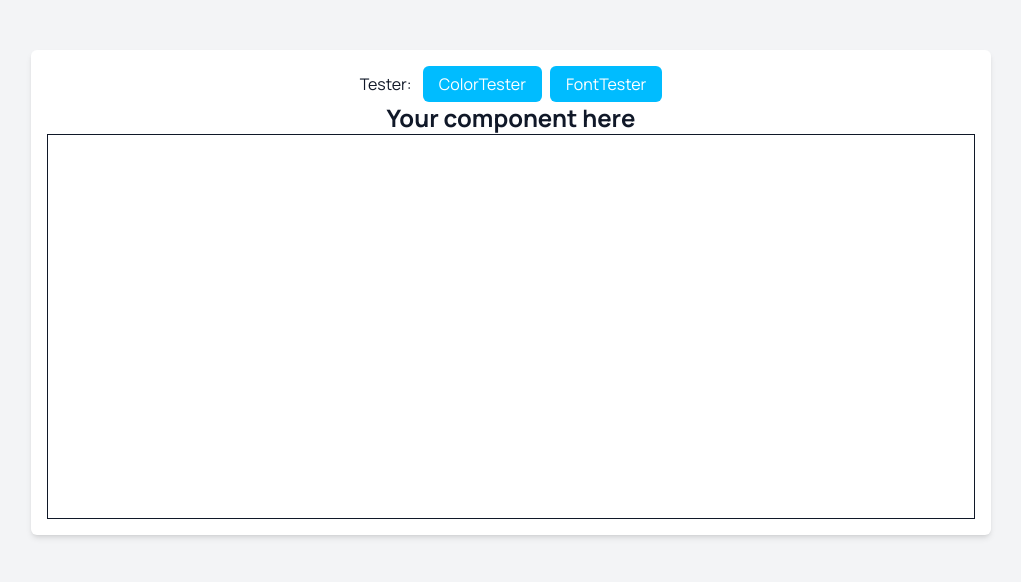
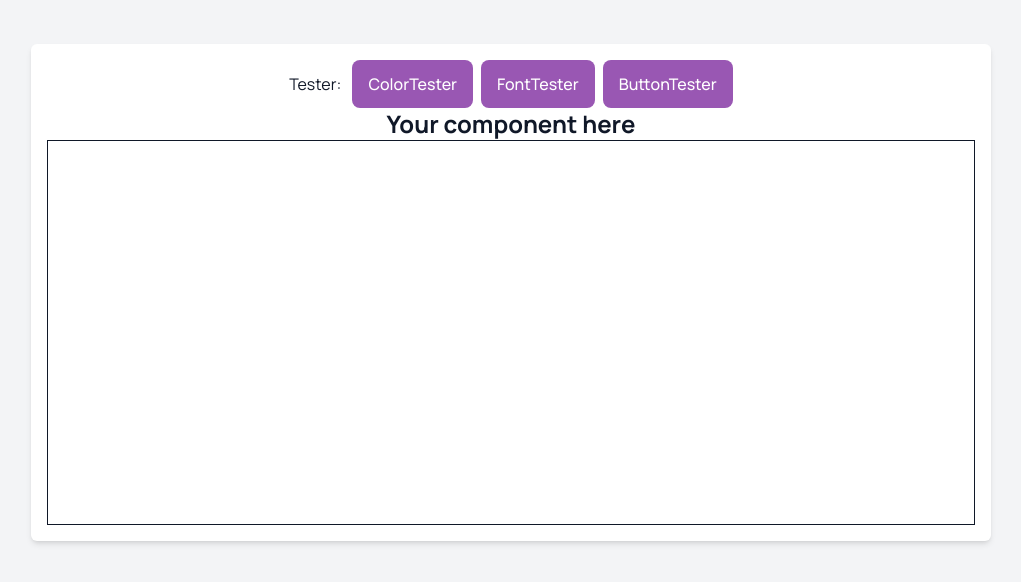
Before and after one commit to Marowota/structura-steel-fe, a Next.js app: page /component-tester in a window 1280 px wide. Shown: the part 108-690 px from the top of the page, without its empty margins (129-1150 px from the left). Built offline with nearby package versions, Linux system fonts and the light colour scheme.

Commit message:
add button and fix UI

```diff
--- a/src/app/component-tester/page.tsx
+++ b/src/app/component-tester/page.tsx
@@ -1,12 +1,15 @@
 "use client";
 import { useRef, useState } from "react";
-import ColorTester from "./tester/color-tester";
-import FontTester from "./tester/font-tester";
-import { Button } from "@/components/Elements";
+import { Button } from "@/components/elements";
+import {
+  ButtonTester,
+  ColorTester,
+  FontTester,
+} from "@/app/component-tester/tester";
 
 export default function ComponentTesterBase() {
   const [tester, setTester] = useState(<></>);
-  const testerList = useRef([ColorTester, FontTester]);
+  const testerList = useRef([ColorTester, FontTester, ButtonTester]);
 
   return (
     <div className="flex min-h-screen items-center justify-center bg-gray-100">
--- /dev/null
+++ b/src/app/component-tester/tester/button-tester.tsx
@@ -0,0 +1,55 @@
+import { Button } from "@/components/elements";
+
+export function ButtonTester() {
+  return (
+    <>
+      <div className="flex flex-col gap-4 p-4">
+        <div className="flex gap-2">
+          <Button variant={"primary"} size={"lg"}>
+            Primary Large
+          </Button>
+          <Button variant={"primary"} size={"md"}>
+            Primary Medium
+          </Button>
+          <Button variant={"primary"} size={"sm"}>
+            Primary Small
+          </Button>
+        </div>
+        <div className="flex gap-2">
+          <Button variant={"secondary"} size={"lg"}>
+            Secondary Large
+          </Button>
+          <Button variant={"secondary"} size={"md"}>
+            Secondary Medium
+          </Button>
+          <Button variant={"secondary"} size={"sm"}>
+            Secondary Small
+          </Button>
+        </div>
+
+        <div className="flex gap-2">
+          <Button variant={"tertiary"} size={"lg"}>
+            Tertiary Large
+          </Button>
+          <Button variant={"tertiary"} size={"md"}>
+            Tertiary Medium
+          </Button>
+          <Button variant={"tertiary"} size={"sm"}>
+            Tertiary Small
+          </Button>
+        </div>
+        <div className="flex gap-2">
+          <Button variant={"destructive"} size={"lg"}>
+            Danger Large
+          </Button>
+          <Button variant={"destructive"} size={"md"}>
+            Danger Medium
+          </Button>
+          <Button variant={"destructive"} size={"sm"}>
+            Danger Small
+          </Button>
+        </div>
+      </div>
+    </>
+  );
+}
--- a/src/app/component-tester/tester/color-tester.tsx
+++ b/src/app/component-tester/tester/color-tester.tsx
@@ -1,4 +1,4 @@
-export default function ColorTester() {
+export function ColorTester() {
   return (
     <>
       <div className="bg-brand-50">Brand 50</div>
--- a/src/app/component-tester/tester/font-tester.tsx
+++ b/src/app/component-tester/tester/font-tester.tsx
@@ -1,4 +1,4 @@
-export default function FontTester() {
+export function FontTester() {
   return (
     <>
       <div className="text-headline-2xl-regular">
--- a/src/app/component-tester/tester/index.ts
+++ b/src/app/component-tester/tester/index.ts
@@ -1,2 +1,3 @@
+export * from "./color-tester";
 export * from "./font-tester";
-export * from "./color-tester";
+export * from "./button-tester";
--- a/src/app/page.tsx
+++ b/src/app/page.tsx
@@ -1,4 +1,4 @@
-import LoginForm from "@/components/Composition/Login/login";
+import LoginForm from "@/components/composition/Login/login";
 
 export default function Home() {
   return (
--- a/src/components/Composition/Login/login.tsx
+++ b/src/components/Composition/Login/login.tsx
@@ -1,5 +1,5 @@
 "use client";
-import { Button, Input } from "@/components/Elements";
+import { Button, Input } from "@/components/elements";
 import Image from "next/image";
 import { useForm, SubmitHandler } from "react-hook-form";
 
--- a/src/components/Elements/button.tsx
+++ b/src/components/Elements/button.tsx
@@ -4,46 +4,62 @@ import { cva, type VariantProps } from "class-variance-authority";
 
 import { cn } from "@/lib/utils";
 
-const buttonVariants = cva(
-  "inline-flex items-center justify-center gap-2 whitespace-nowrap rounded-md ",
-  {
+const buttonVariants = cva("rounded-lg cursor-pointer w-fit h-fit", {
   variants: {
     variant: {
-        default: "",
-        destructive: "bg-destructive  shadow-sm hover:bg-destructive/90",
-        outline: "border border-input bg-background shadow-sm hover:bg-accent ",
-        secondary: "bg-secondary  shadow-sm hover:bg-secondary/80",
-        ghost: "hover:bg-accent ",
-        link: " underline-offset-4 hover:underline",
+      primary:
+        "bg-brand-600 hover:bg-brand-800 active:bg-brand-600 active:ring-brand-200 text-white active:ring-2 disabled:bg-neutral-200 disabled:text-white",
+      secondary:
+        "bg-white text-neutral-700 ring ring-neutral-200 hover:bg-neutral-100 active:bg-white active:ring-2 active:ring-neutral-200 disabled:bg-neutral-200 disabled:text-white",
+      tertiary:
+        "bg-white text-neutral-700 hover:bg-neutral-100 active:bg-white disabled:bg-neutral-200 disabled:text-white",
+      destructive:
+        "bg-error-600 hover:bg-error-800 active:bg-error-600 active:ring-error-500 text-white active:ring-2 disabled:bg-neutral-200 disabled:text-white",
     },
     size: {
-        default: "h-9 px-4 py-2",
-        sm: "h-8 rounded-md px-3 ",
-        lg: "h-10 rounded-md px-8",
-        icon: "h-9 w-9",
+      lg: "!text-md-medium min-h-12 px-4 py-3",
+      md: "!text-md-medium min-h-10 px-3 py-2",
+      sm: "!text-sm-medium min-h-9 px-3 py-2",
     },
   },
   defaultVariants: {
-      variant: "default",
-      size: "default",
+    variant: "primary",
+    size: "lg",
+  },
+});
+
+const buttonLinkVariants = cva("", {
+  variants: {
+    variant: {
+      primary: "text-brand-700",
+      secondary: "text-neutral-700",
+      tertiary: "text-neutral-700",
+      destructive: "text-error-700",
+    },
+    size: {
+      lg: "!text-lg-semibold",
+      md: "!text-md-semibold",
+      sm: "!text-sm-semibold",
     },
   },
-);
+});
 
 export interface ButtonProps
   extends React.ButtonHTMLAttributes<HTMLButtonElement>,
     VariantProps<typeof buttonVariants> {
   asChild?: boolean;
+  isLink?: boolean;
 }
 
 const Button = React.forwardRef<HTMLButtonElement, ButtonProps>(
-  ({ className, variant, size, asChild = false, ...props }, ref) => {
+  ({ className, variant, size, isLink, asChild = false, ...props }, ref) => {
     const Comp = asChild ? Slot : "button";
     return (
       <Comp
         className={cn(
-          buttonVariants({ variant, size, className }),
-          "bg-sky-400 text-white hover:cursor-pointer hover:bg-sky-500 active:bg-sky-600",
+          isLink
+            ? buttonLinkVariants({ variant, size, className })
+            : buttonVariants({ variant, size, className }),
         )}
         ref={ref}
         {...props}
```
Lines whose indentation alone changed are shown as unchanged.
